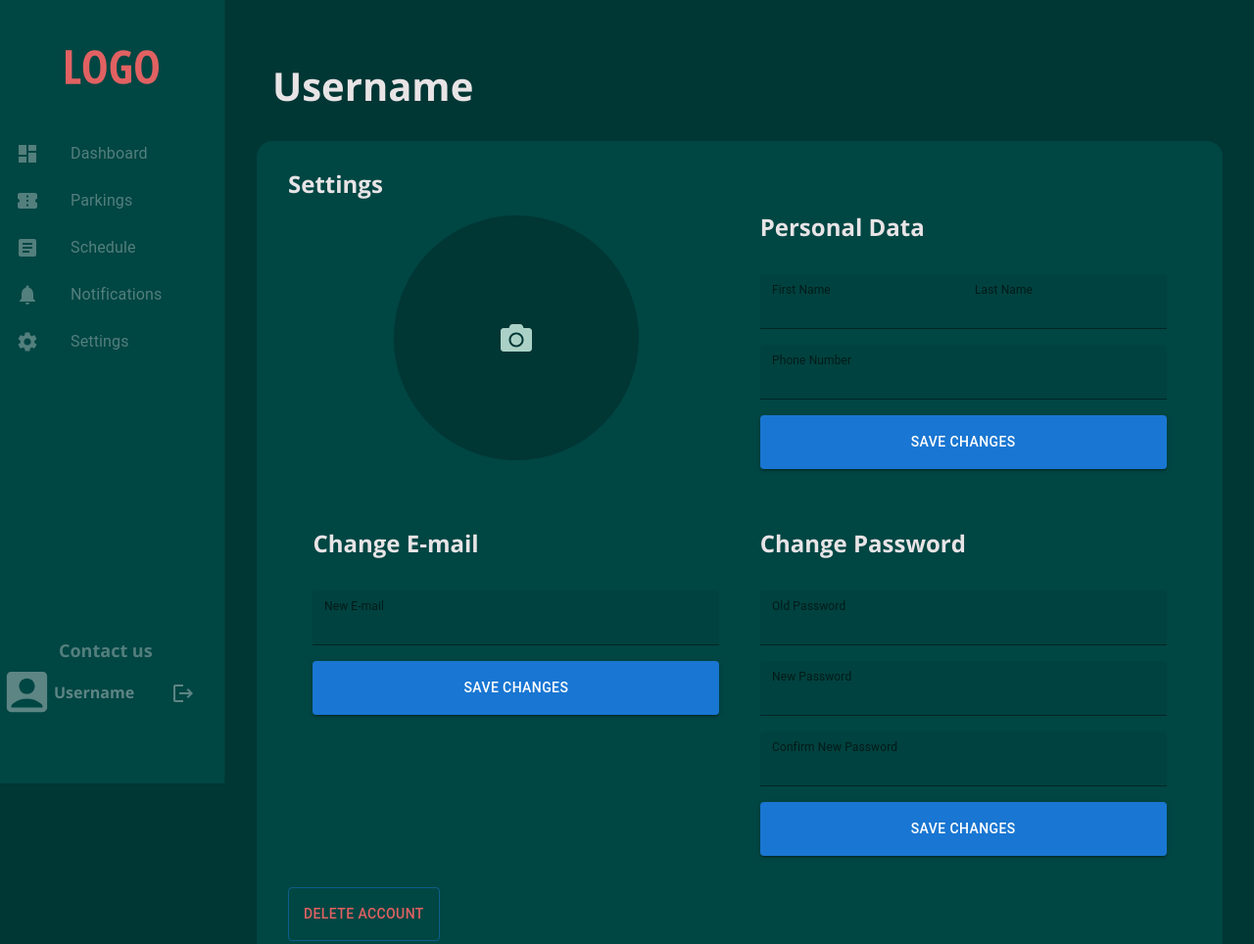
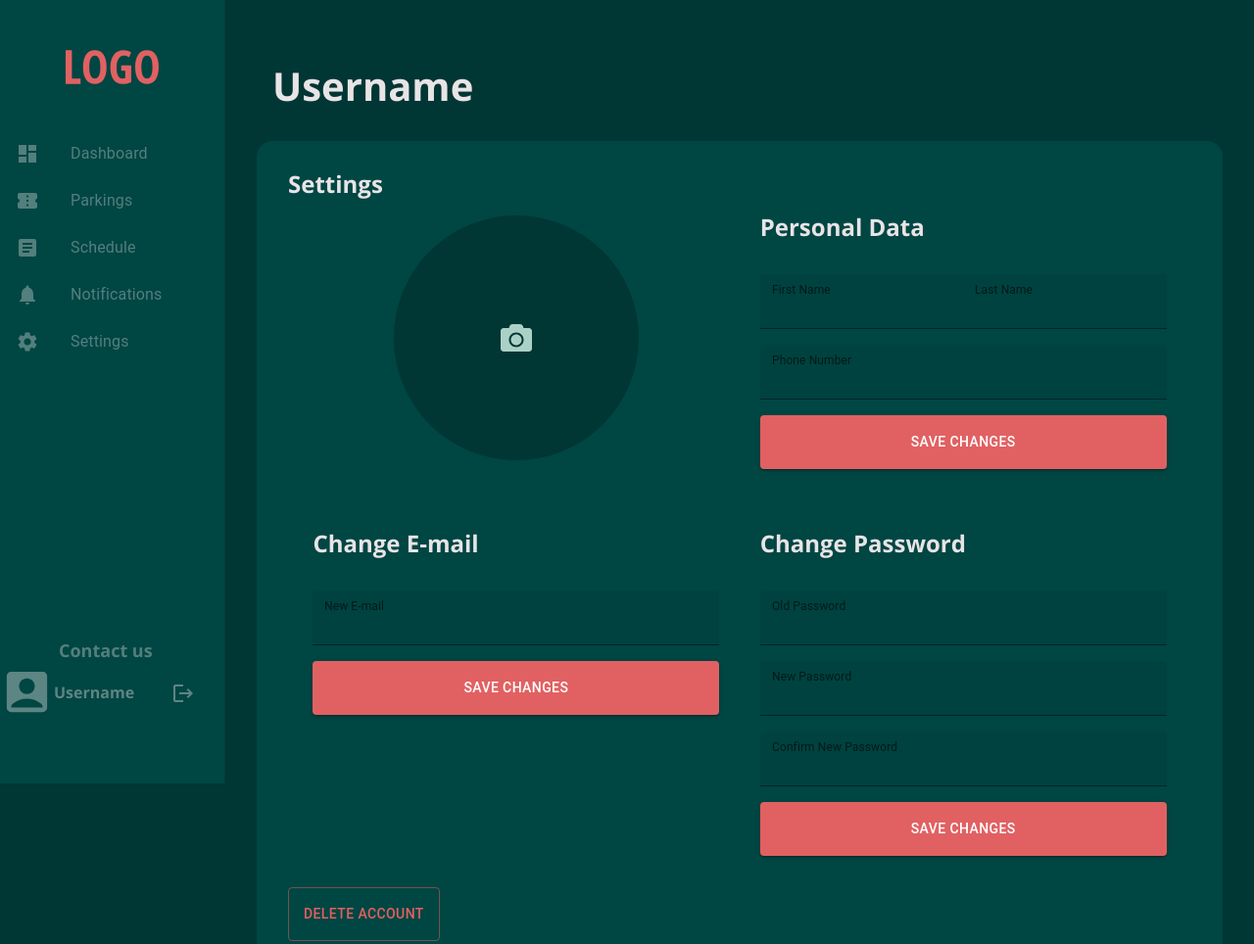
Before and after one commit to ParkingLotDevOps/Automated-Parking-Lot, a React app in the folder web-frontend/: page /settings in a window 1280 px wide. Shown: the top 964 px of the page at 98% size. Built offline with nearby package versions, Linux system fonts and the light colour scheme; sample sign-in values are in the browser's storage.

Commit message:
changed colors and added block

```diff
--- a/web-frontend/src/components/Notifications/NotificationItem/NotificationItem.js
+++ b/web-frontend/src/components/Notifications/NotificationItem/NotificationItem.js
@@ -1,11 +1,29 @@
 import * as React from 'react';
 import styles from './NotificationItem.module.css';
+import { createTheme} from '@mui/material/styles';
+import { ThemeProvider } from '@mui/material/styles';
+import Button from '@mui/material/Button';
+
+const buttonTheme = createTheme({
+  palette: {
+    primary: {
+      main: '#E16162'
+    }
+  }
+});
 
 export default function NotificationItem({ item }) {
   return (
     <>
       <li className={styles.listItem}>
-        <div className="title">{item.name}</div>
+        <div className={styles.header}>
+          <div className="title">{item.name}</div>
+          <ThemeProvider theme={buttonTheme}>
+            <Button variant="outlined">
+              Block
+            </Button>
+          </ThemeProvider>
+        </div>
         <p className="content">{item.content}</p>
       </li>
     </>
--- a/web-frontend/src/components/Notifications/NotificationItem/NotificationItem.module.css
+++ b/web-frontend/src/components/Notifications/NotificationItem/NotificationItem.module.css
@@ -4,6 +4,11 @@
   margin-bottom: 1.5rem;
   padding: 1rem;
   border-radius: 1rem;
+}
+
+.header {
+  display: flex;
+  justify-content: space-between;
 }
 
 .title {
--- a/web-frontend/src/components/ParkingLotsList/AddParkingLot/AddParkingLot.js
+++ b/web-frontend/src/components/ParkingLotsList/AddParkingLot/AddParkingLot.js
@@ -8,6 +8,24 @@ import Toolbar from '@mui/material/Toolbar';
 import TextField from '@mui/material/TextField';
 import Button from '@mui/material/Button';
 import CloseIcon from '@mui/icons-material/Close';
+import { createTheme} from '@mui/material/styles';
+import { ThemeProvider } from '@mui/material/styles';
+
+const textFieldTheme = createTheme({
+  palette: {
+    primary: {
+      main: '#E8E4E6'
+    }
+  }
+});
+
+const buttonTheme = createTheme({
+  palette: {
+    primary: {
+      main: '#E16162'
+    }
+  }
+});
 
 export default function AddParkingLot({ setAddLot }) {
   const [name, setName] = useState('');
@@ -76,6 +94,7 @@ export default function AddParkingLot({ setAddLot }) {
               </div>
             </div>
 
+            <ThemeProvider theme={textFieldTheme}>
               <TextField
                 label="Name"
                 type="text"
@@ -87,8 +106,11 @@ export default function AddParkingLot({ setAddLot }) {
                 className={styles.TextField}
                 onInput={(e) => setName(e.target.value)}
                 value={name}
+                sx={{ input: { color: '#E8E4E6' } }}
               />
+            </ThemeProvider>
 
+            <ThemeProvider theme={textFieldTheme}>
               <TextField
                 label="Location"
                 type="text"
@@ -100,8 +122,11 @@ export default function AddParkingLot({ setAddLot }) {
                 className={styles.TextField}
                 onInput={(e) => setLocation(e.target.value)}
                 value={location}
+                sx={{ input: { color: '#E8E4E6' } }}
               />
+            </ThemeProvider>
 
+            <ThemeProvider theme={textFieldTheme}>
               <TextField
                 label="Pricing"
                 type="text"
@@ -113,8 +138,11 @@ export default function AddParkingLot({ setAddLot }) {
                 className={styles.TextField}
                 onInput={(e) => setPrice(e.target.value)}
                 value={price}
+                sx={{ input: { color: '#E8E4E6' } }}
               />
+            </ThemeProvider>
 
+            <ThemeProvider theme={textFieldTheme}>
               <TextField
                 label="Number of Spots"
                 type="text"
@@ -126,8 +154,11 @@ export default function AddParkingLot({ setAddLot }) {
                 className={styles.TextField}
                 onInput={(e) => setSpots(e.target.value)}
                 value={spots}
+                sx={{ input: { color: '#E8E4E6' } }}
               />
+            </ThemeProvider>
 
+            <ThemeProvider theme={buttonTheme}>
               <Button
                 variant="contained"
                 className={styles.btn}
@@ -135,6 +166,7 @@ export default function AddParkingLot({ setAddLot }) {
               >
                 Add Parking
               </Button>
+            </ThemeProvider>
           </main>
         </Drawer>
       </Box>
--- a/web-frontend/src/components/Settings/Settings.js
+++ b/web-frontend/src/components/Settings/Settings.js
@@ -5,7 +5,25 @@ import { Sidebar } from 'components';
 import { FaCamera } from 'react-icons/fa';
 import TextField from '@mui/material/TextField';
 import Button from '@mui/material/Button';
+import { createTheme} from '@mui/material/styles';
+import { ThemeProvider } from '@mui/material/styles';
 import styles from './Settings.module.css';
+
+const textFieldTheme = createTheme({
+  palette: {
+    primary: {
+      main: '#E8E4E6'
+    }
+  }
+});
+
+const buttonTheme = createTheme({
+  palette: {
+    primary: {
+      main: '#E16162'
+    }
+  }
+});
 
 export default function Settings() {
   const navigate = useNavigate();
@@ -37,6 +55,7 @@ export default function Settings() {
             <div className={styles.right}>
               <h2>Personal Data</h2>
               <div className={styles.top}>
+                <ThemeProvider theme={textFieldTheme}>
                   <TextField
                     label="First Name"
                     type="text"
@@ -46,6 +65,8 @@ export default function Settings() {
                     sx={{ input: { color: '#E8E4E6' } }}
                     variant="filled"
                   />
+                </ThemeProvider>
+                <ThemeProvider theme={textFieldTheme}>
                   <TextField
                     label="Last Name"
                     type="text"
@@ -55,8 +76,10 @@ export default function Settings() {
                     sx={{ input: { color: '#E8E4E6' } }}
                     variant="filled"
                   />
+                </ThemeProvider>
               </div>
               <div className={styles.bottom}>
+                <ThemeProvider theme={textFieldTheme}>
                   <TextField
                     label="Phone Number"
                     type="text"
@@ -66,15 +89,19 @@ export default function Settings() {
                     sx={{ input: { color: '#E8E4E6' } }}
                     variant="filled"
                   />
+                </ThemeProvider>
+                <ThemeProvider theme={buttonTheme}>
                   <Button variant="contained" sx={{ height: 55 }}>
                     Save Changes
                   </Button>
+                </ThemeProvider>
               </div>
             </div>
           </div>
           <div className={styles.change}>
             <div className={styles['change-email']}>
               <h2>Change E-mail</h2>
+              <ThemeProvider theme={textFieldTheme}>
                 <TextField
                   label="New E-mail"
                   type="text"
@@ -84,12 +111,16 @@ export default function Settings() {
                   sx={{ input: { color: '#E8E4E6' } }}
                   variant="filled"
                 />
+              </ThemeProvider>
+              <ThemeProvider theme={buttonTheme}>
                 <Button variant="contained" sx={{ height: 55 }}>
                   Save Changes
                 </Button>
+              </ThemeProvider>
             </div>
             <div className={styles['change-password']}>
               <h2>Change Password</h2>
+              <ThemeProvider theme={textFieldTheme}>
                 <TextField
                   label="Old Password"
                   type="password"
@@ -99,6 +130,8 @@ export default function Settings() {
                   sx={{ input: { color: '#E8E4E6' } }}
                   variant="filled"
                 />
+              </ThemeProvider>
+              <ThemeProvider theme={textFieldTheme}>
                 <TextField
                   label="New Password"
                   type="password"
@@ -108,6 +141,8 @@ export default function Settings() {
                   sx={{ input: { color: '#E8E4E6' } }}
                   variant="filled"
                 />
+              </ThemeProvider>
+              <ThemeProvider theme={textFieldTheme}>
                 <TextField
                   label="Confirm New Password"
                   type="password"
@@ -117,15 +152,20 @@ export default function Settings() {
                   sx={{ input: { color: '#E8E4E6' } }}
                   variant="filled"
                 />
+              </ThemeProvider>
+              <ThemeProvider theme={buttonTheme}>
                 <Button variant="contained" sx={{ height: 55 }}>
                   Save Changes
                 </Button>
+              </ThemeProvider>
             </div>
           </div>
           <div className={styles.delete}>
-            <Button variant="outlined" sx={{ height: 55, color: '#E16162'}}>
+            <ThemeProvider theme={buttonTheme}>
+              <Button variant="outlined" sx={{ height: 55 }}>
               Delete Account
               </Button>
+            </ThemeProvider>
           </div>
         </form>
       </main>
```
Lines whose indentation alone changed are shown as unchanged.
